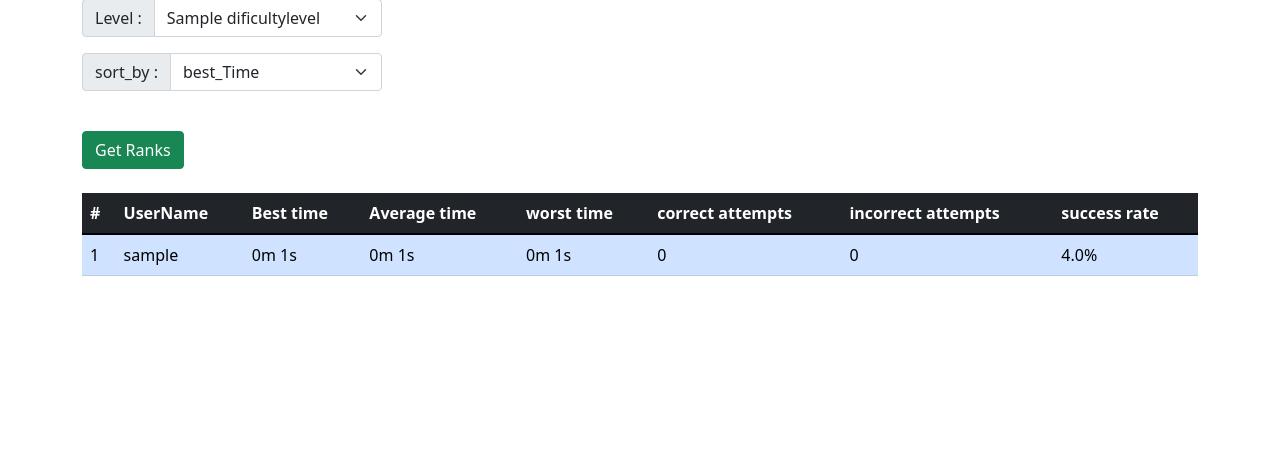
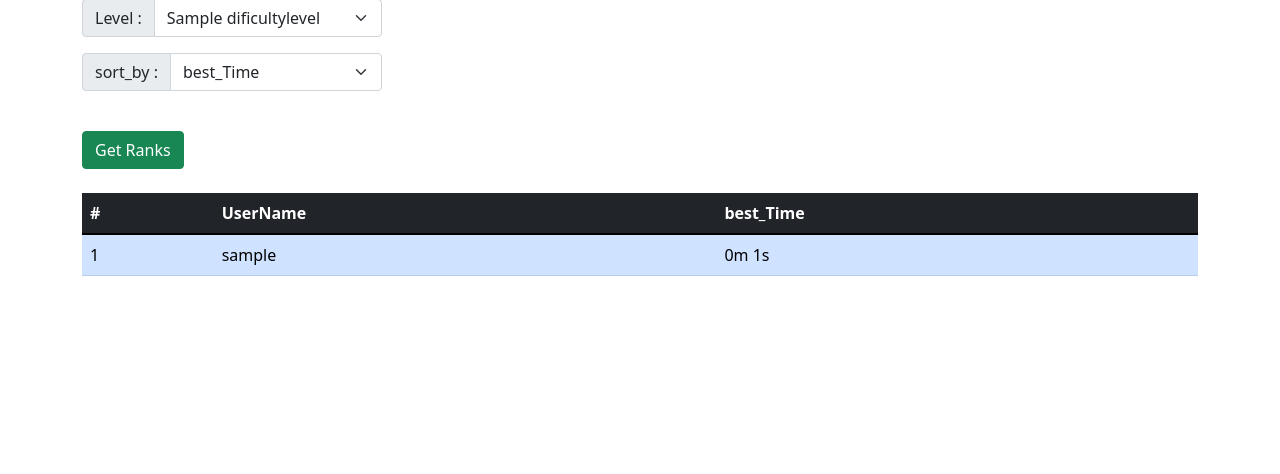
Before and after one commit to sh-Shubham17/sudokuPro, a Django app: page /rankings/ in a window 1280 px wide. Shown: the part 127-601 px from the top of the page. Run offline with Django 4.2, Linux system fonts and the light colour scheme; tables that the repository leaves empty hold one stand-in row (values such as "Sample post"); some libraries are stand-ins or nearby versions.

Commit message:
fixed ranking page and given reference to wikipedia and sudoku.com

```diff
--- a/ranking/templates/ranking.html
+++ b/ranking/templates/ranking.html
@@ -46,12 +46,7 @@
       <thead class="table-dark">
           <th>#</th>
           <th> UserName</th>
-          <th>Best time</th>
-          <th>Average time</th>
-          <th>worst time </th>
-          <th>correct attempts</th>
-          <th>incorrect attempts</th>
-          <th>success rate</th>
+          <th>{{current_criteria}}</th>
       </thead>
       <tbody class="table-primary">
 
@@ -59,12 +54,19 @@
           <tr>
               <td>  {{forloop.counter}}</td>
               <td>  {{row.username}} </td>
+              {% if current_criteria == "best_Time" %}
               <td>  {{ row.best_Time|intdiv:60 }}m {{ row.best_Time|mod:60 }}s </td>
+              {% elif current_criteria == "avg_Time" %}
               <td>  {{ row.avg_Time|intdiv:60 }}m {{ row.avg_Time|mod:60 }}s </td>
+              {% elif current_criteria == "-worst_Time" %}
               <td>  {{row.worst_Time|intdiv:60 }}m {{ row.worst_Time|mod:60 }}s </td>
+              {% elif current_criteria == "-correct_attempts" %}
               <td>  {{row.correct_attempts}} </td>
+              {% elif current_criteria == "-success_rate" %}
               <td>  {{row.incorrect_attempts}} </td>
+              {% else %}
               <td>  {{row.success_rate}}% </td>
+              {% endif %}
           </tr>
           {% endfor %}
       </tbody>
--- a/templates/home.html
+++ b/templates/home.html
@@ -82,7 +82,6 @@
         <li>Each horizontal row can only contain each number from 1 to 9 once </li>
         <li> For a quick guide visit : <a href = "https://www.bing.com/videos/search?q=how+to+play+sudoku+rules&view=detail&mid=B362BDF756ED77F900E7B362BDF756ED77F900E7&FORM=VIRE">video Tutotial</a></li>
     </ul>
-
+    <p>**source of Information : <a href="https://en.wikipedia.org/wiki/Sudoku"> wikipedia </a> & <a href = "https://sudoku.com/how-to-play/the-history-of-sudoku/"> sudoku.com </a><p>
     <b></b>
-    <p></p>
 {% endblock  %}
```
